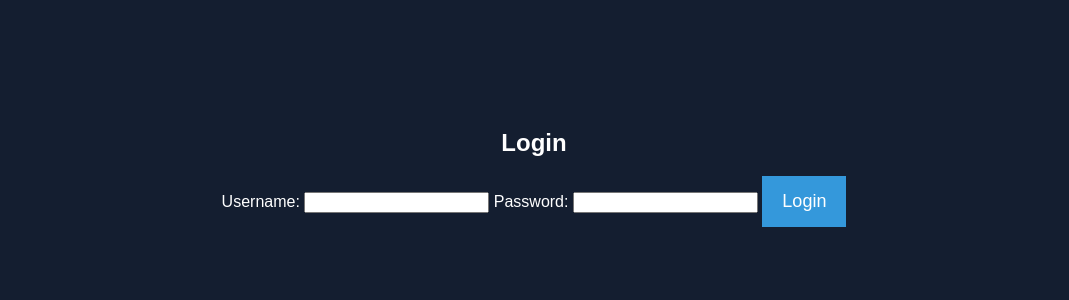
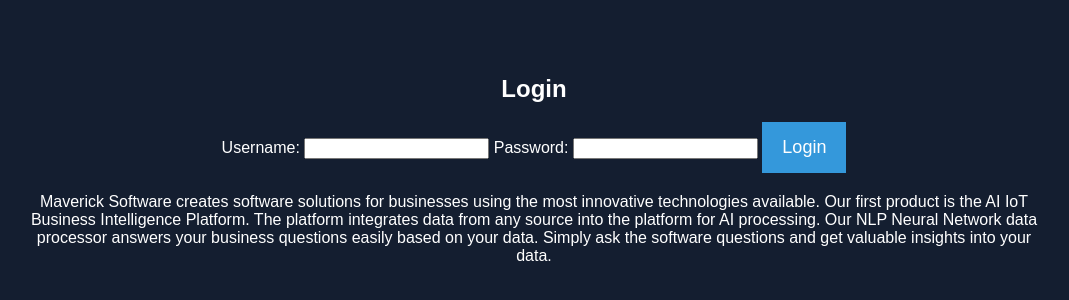
Before and after one commit to JoshZ2323/AIPlatform, a website: page index.html in a window 1280 px wide. Shown: the part 232-532 px from the top of the page, without its empty margins (106-1175 px from the left). Drawn offline with Linux system fonts and the light colour scheme.

Commit message:
Update index.html

```diff
--- a/index.html
+++ b/index.html
@@ -65,6 +65,13 @@
     #app {
       display: none;
     }
+
+    #login-info {
+      color: #ffffff;
+      text-align: center;
+      max-width: 80%;
+      margin-top: 20px;
+    }
   </style>
 </head>
 <body>
@@ -77,6 +84,7 @@
       <input type="password" id="password" name="password" required>
       <button type="submit">Login</button>
     </form>
+    <p id="login-info">Maverick Software creates software solutions for businesses using the most innovative technologies available. Our first product is the AI IoT Business Intelligence Platform. The platform integrates data from any source into the platform for AI processing. Our NLP Neural Network data processor answers your business questions easily based on your data. Simply ask the software questions and get valuable insights into your data.</p>
   </div>
 
   <div id="app">
```
